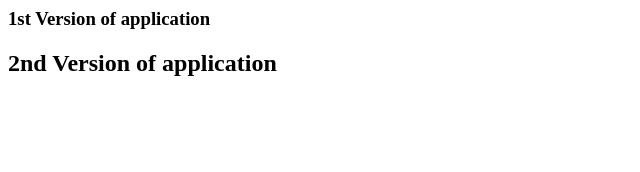
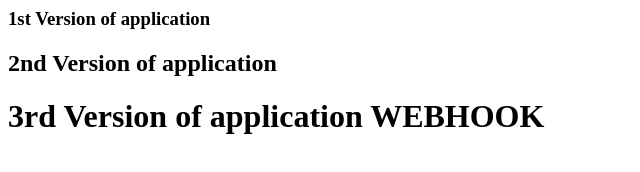
Before and after one commit to mdrafi488/cicd-app4, a plain HTML site: page index.html in a window 1280 px wide. Shown: the whole page, without its empty margins (0-640 px from the left). Drawn offline with Linux system fonts and the light colour scheme.

Commit message:
webhook updated

```diff
--- a/index.html
+++ b/index.html
@@ -1,2 +1,3 @@
 <h3> 1st Version of application </h3>
 <h2> 2nd Version of application </h2>
+<h1> 3rd Version of application WEBHOOK</h1>
```
